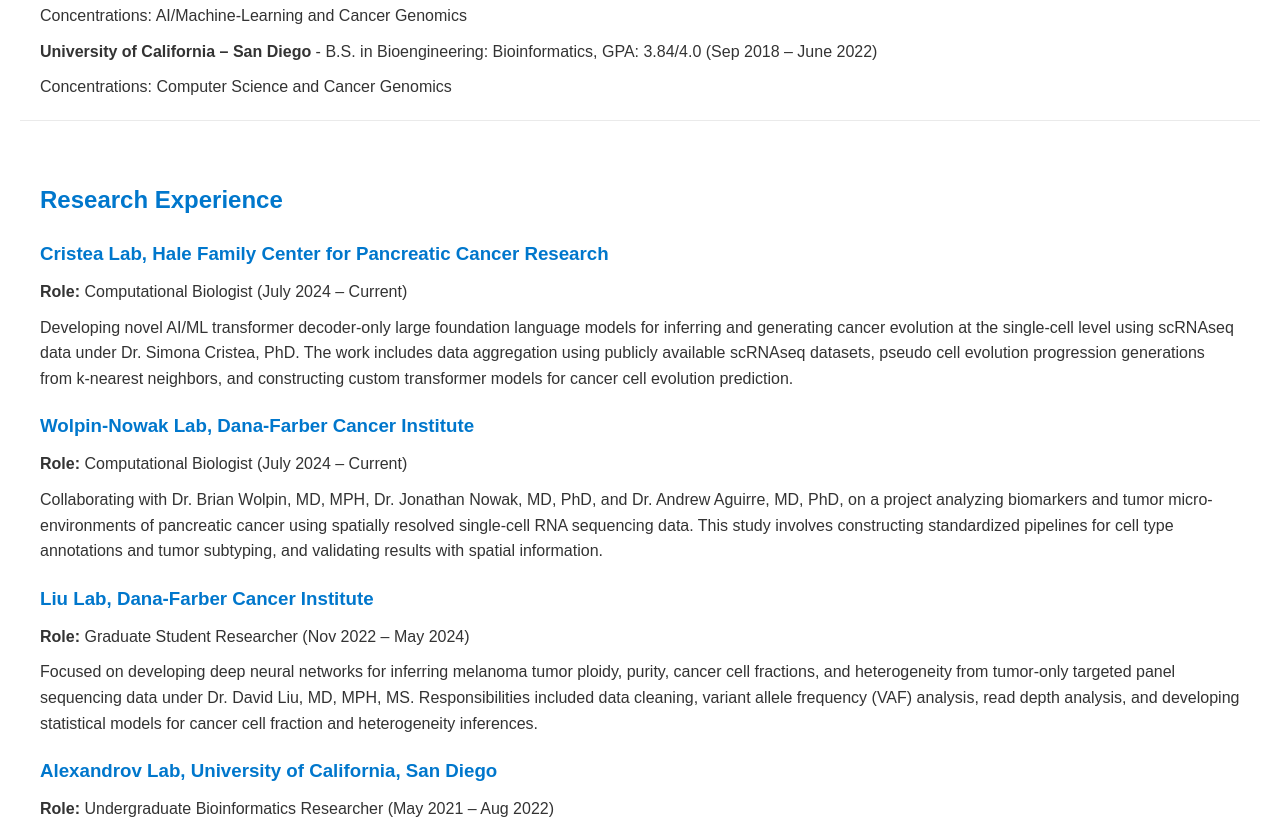
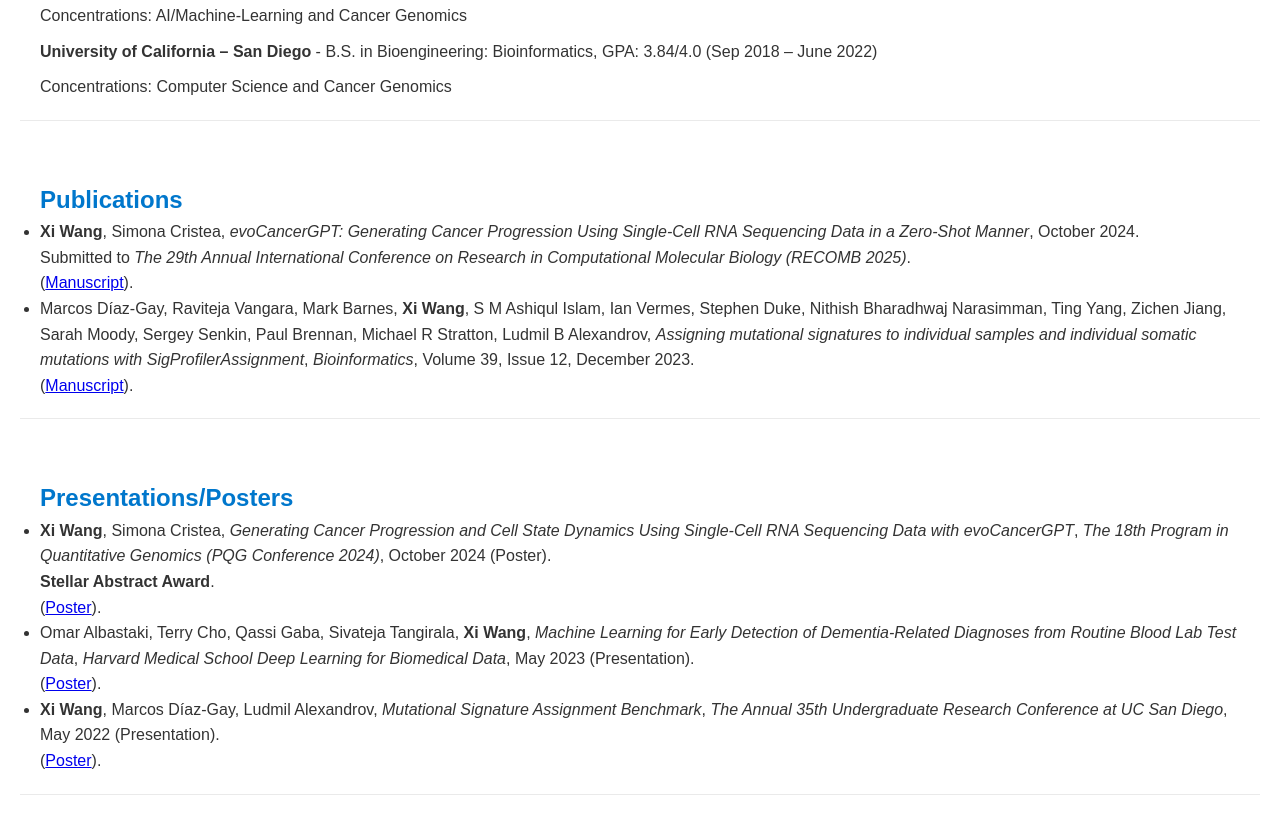
Before and after one commit to xiw020-Sam/samwang_website_compbio, a plain HTML site: page index.html in a window 1280 px wide. Shown: the part 626-1451 px from the top of the page. Drawn offline with Linux system fonts and the light colour scheme.

Commit message:
Add publication and presentation sections

```diff
--- a/index.html
+++ b/index.html
@@ -49,6 +49,48 @@
         <p>Concentrations: Computer Science and Cancer Genomics</p>
     </section>
 
+    <section id="publications">
+        <h2>Publications</h2>
+        <ul>
+            <li>
+                <strong>Xi Wang</strong>, Simona Cristea, <em>evoCancerGPT: Generating Cancer Progression Using Single-Cell RNA Sequencing Data in a Zero-Shot Manner</em>, October 2024. <br>
+                Submitted to <em>The 29th Annual International Conference on Research in Computational Molecular Biology (RECOMB 2025)</em>. <br>
+                (<a href="https://tinyurl.com/2ap37aks" target="_blank">Manuscript</a>).
+            </li>
+            <li>
+                Marcos Díaz-Gay, Raviteja Vangara, Mark Barnes, <strong>Xi Wang</strong>, S M Ashiqul Islam, Ian Vermes, Stephen Duke, Nithish Bharadhwaj Narasimman, Ting Yang, Zichen Jiang, Sarah Moody, Sergey Senkin, Paul Brennan, Michael R Stratton, Ludmil B Alexandrov,
+                <em>Assigning mutational signatures to individual samples and individual somatic mutations with SigProfilerAssignment</em>, <em>Bioinformatics</em>, Volume 39, Issue 12, December 2023. <br>
+                (<a href="https://doi.org/10.1093/bioinformatics/btad756" target="_blank">Manuscript</a>).
+            </li>
+
+        </ul>
+    </section>
+
+    <section id="Presentations/Posters">
+        <h2>Presentations/Posters</h2>
+        <ul>
+            <li>
+                <strong>Xi Wang</strong>, Simona Cristea,
+                <em>Generating Cancer Progression and Cell State Dynamics Using Single-Cell RNA Sequencing Data with evoCancerGPT</em>,
+                <em>The 18th Program in Quantitative Genomics (PQG Conference 2024)</em>, October 2024 (Poster). <br>
+                <strong>Stellar Abstract Award</strong>. <br>
+                (<a href="https://tinyurl.com/2vuue6ku" target="_blank">Poster</a>).
+            </li>
+            <li>
+                Omar Albastaki, Terry Cho, Qassi Gaba, Sivateja Tangirala, <strong>Xi Wang</strong>,
+                <em>Machine Learning for Early Detection of Dementia-Related Diagnoses from Routine Blood Lab Test Data</em>,
+                <em>Harvard Medical School Deep Learning for Biomedical Data</em>, May 2023 (Presentation). <br>
+                (<a href="https://drive.google.com/file/d/1bTzFTIDtMp46WK9xLAa8jspTtAnXu6jZ/view?usp=sharing" target="_blank">Poster</a>).
+            </li>
+            <li>
+                <strong>Xi Wang</strong>, Marcos Díaz-Gay, Ludmil Alexandrov,
+                <em>Mutational Signature Assignment Benchmark</em>,
+                <em>The Annual 35th Undergraduate Research Conference at UC San Diego</em>, May 2022 (Presentation). <br>
+                (<a href="https://docs.google.com/presentation/d/1jpw2gIvB2GBAofF1Cml61orzVVhs6yZc/edit?usp=sharing&ouid=101856952662725357263&rtpof=true&sd=true" target="_blank">Poster</a>).
+            </li>
+        </ul>
+    </section>
+
     <section id="research">
         <h2>Research Experience</h2>
 
@@ -75,11 +117,6 @@
         <h3>Cartilage Tissue Engineering Lab, University of California, San Diego</h3>
         <p><strong>Role:</strong> Undergraduate Researcher (Apr 2019 – Aug 2022)</p>
         <p>Worked on a senior design project for surgical restoration of the anterior cruciate ligament and knee biomechanics, including improving surgical techniques for ACL reconstruction using rabbit models and quantifying marine animal teeth enamel structure using micro-CT.</p>
-    </section>
-
-    <section id="publications">
-        <h2>Publications</h2>
-        <p><strong>Assigning mutational signatures to individual samples and somatic mutations with SigProfilerAssignment</strong>, Bioinformatics, Volume 39, Issue 12, December 2023.</p>
     </section>
 
     <section id="projects">
```
